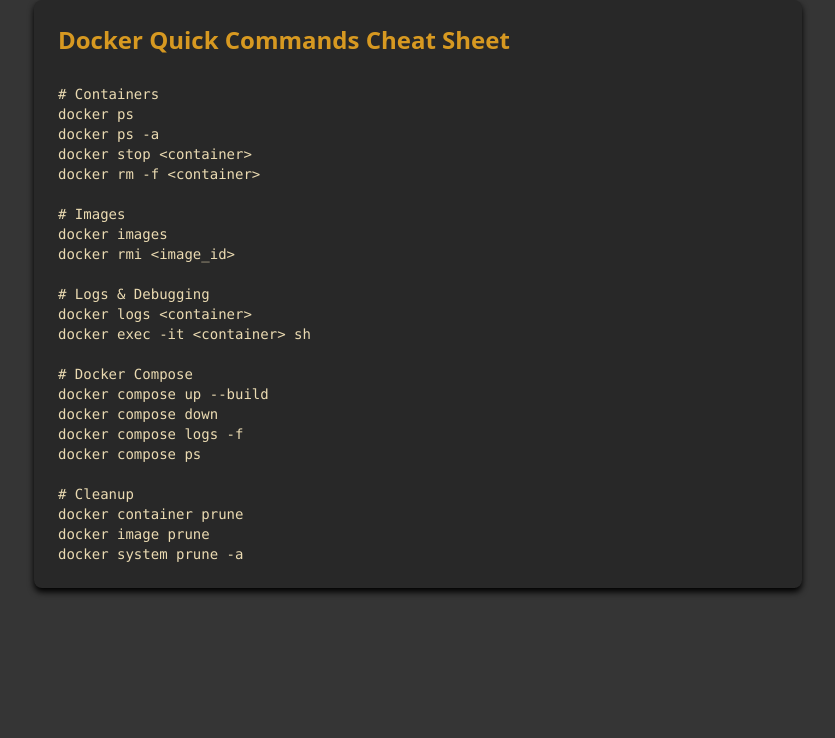
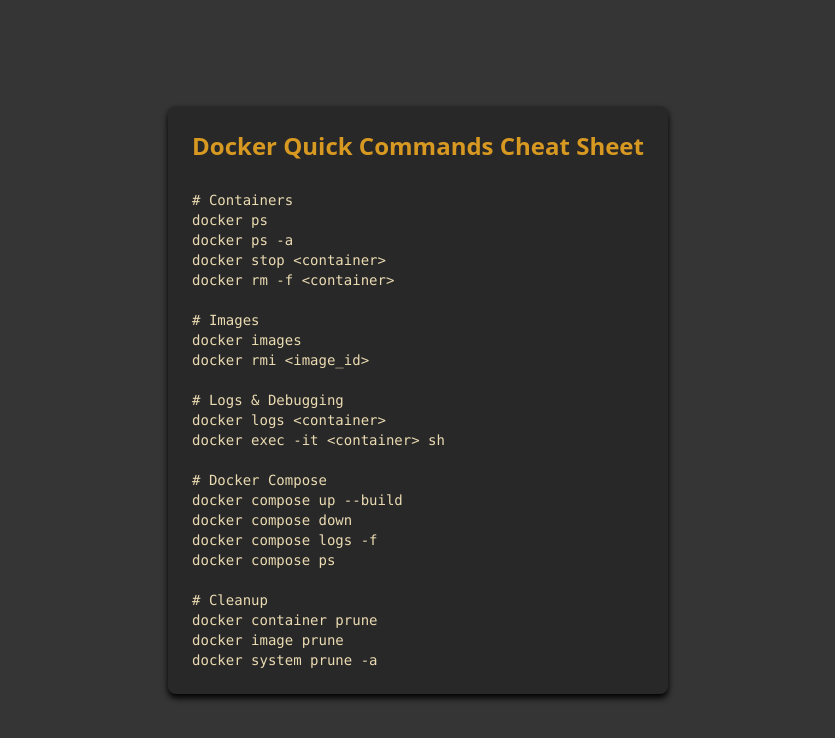
Before and after one commit to antonovmike/docker_practice, a React (Vite) app in the folder client/: page /cheatsheet in a window 1280 px wide. Shown: the top 738 px of the page, without its empty margins (222-1057 px from the left). Built offline with nearby package versions, Linux system fonts and the light colour scheme.

Commit message:
[IMP] The style of CheatSheet.tsx was copied from the style of App.tsx

```diff
--- a/client/src/CheatSheet.tsx
+++ b/client/src/CheatSheet.tsx
@@ -4,7 +4,7 @@
 
 export default function CheatSheet() {
   return (
-    <div className="min-h-screen bg-[#353535ff]">
+    <div className="min-h-screen flex items-center justify-center bg-[#353535ff]">
       <div className="max-w-3xl mx-auto">
         <StyledBox>
           <StyledHeading>Docker Quick Commands Cheat Sheet</StyledHeading>
```
